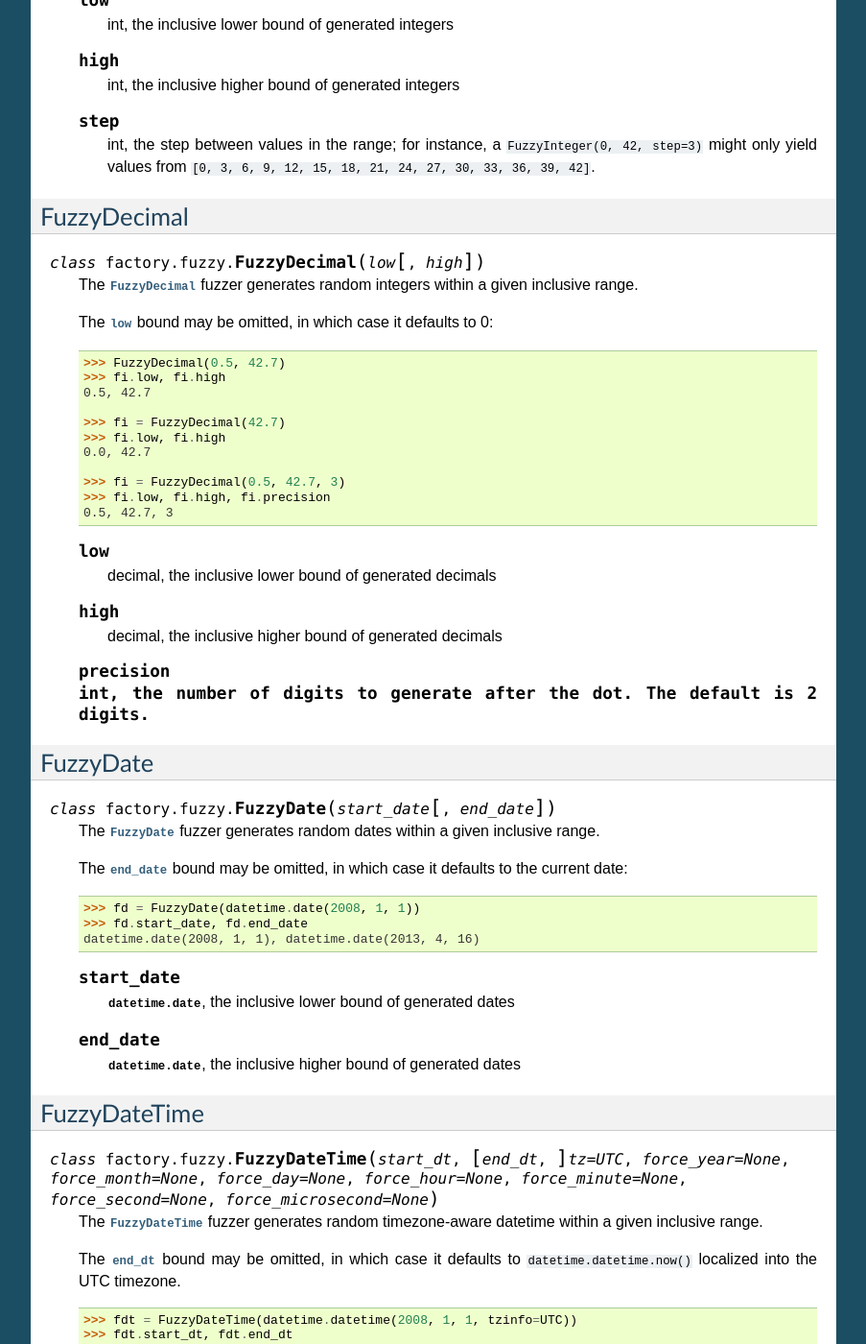
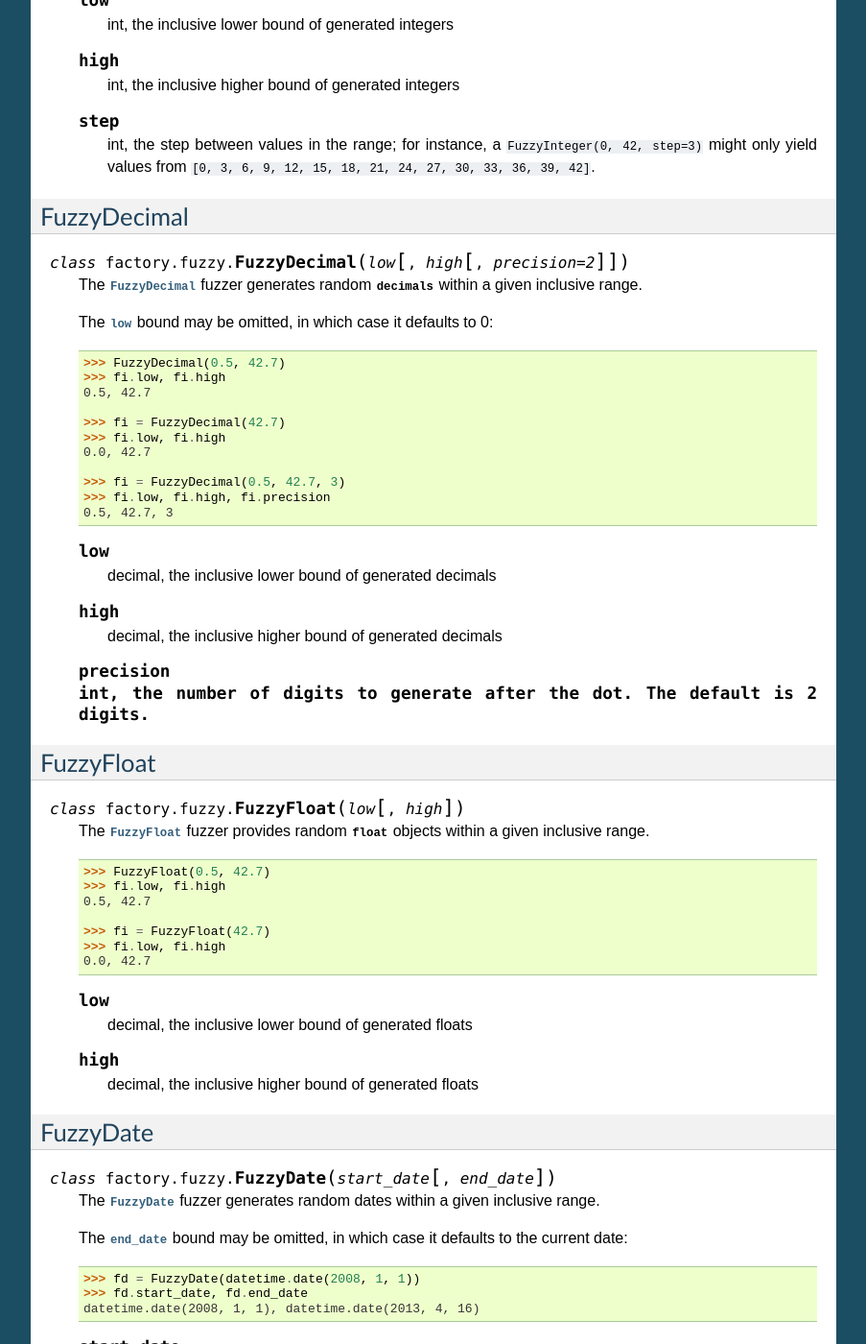
Before and after one commit to FactoryBoy/factory_boy, a Sphinx documentation site: the page built from docs/fuzzy.rst, in a window 1280 px wide and 1400 px high, scrolled down 1336 px. Shown: the whole window at 96% size, without its empty margins (198-1101 px from the left). Built offline with Sphinx 7.4.7, drawn with Linux system fonts in a browser that asks for light colours; some of the changed text lies outside the part shown.

Commit message:
fuzzy: Add FuzzyFloat (Closes #124).
As suggested by @savingschampion

```diff
--- a/docs/changelog.rst
+++ b/docs/changelog.rst
@@ -11,6 +11,7 @@ ChangeLog
 
     - Add support for :attr:`factory.fuzzy.FuzzyInteger.step`, thanks to `ilya-pirogov <https://github.com/ilya-pirogov>`_ (:issue:`120`)
     - Add :meth:`~factory.django.mute_signals` decorator to temporarily disable some signals, thanks to `ilya-pirogov <https://github.com>`_ (:issue:`122`)
+    - Add :class:`~factory.fuzzy.FuzzyFloat` (:issue:`124`)
 
 .. _v2.3.1:
 
--- a/docs/fuzzy.rst
+++ b/docs/fuzzy.rst
@@ -107,9 +107,9 @@ FuzzyInteger
 FuzzyDecimal
 ------------
 
-.. class:: FuzzyDecimal(low[, high])
+.. class:: FuzzyDecimal(low[, high[, precision=2]])
 
-    The :class:`FuzzyDecimal` fuzzer generates random integers within a given
+    The :class:`FuzzyDecimal` fuzzer generates random :class:`decimals <decimal.Decimal>` within a given
     inclusive range.
 
     The :attr:`low` bound may be omitted, in which case it defaults to 0:
@@ -139,6 +139,32 @@ FuzzyDecimal
     .. attribute:: precision
         int, the number of digits to generate after the dot. The default is 2 digits.
 
+
+FuzzyFloat
+----------
+
+.. class:: FuzzyFloat(low[, high])
+
+    The :class:`FuzzyFloat` fuzzer provides random :class:`float` objects within a given inclusive range.
+
+    .. code-block:: pycon
+
+        >>> FuzzyFloat(0.5, 42.7)
+        >>> fi.low, fi.high
+        0.5, 42.7
+
+        >>> fi = FuzzyFloat(42.7)
+        >>> fi.low, fi.high
+        0.0, 42.7
+
+
+    .. attribute:: low
+
+        decimal, the inclusive lower bound of generated floats
+
+    .. attribute:: high
+
+        decimal, the inclusive higher bound of generated floats
 
 FuzzyDate
 ---------
```
Also changed, not shown: 1 other file.
